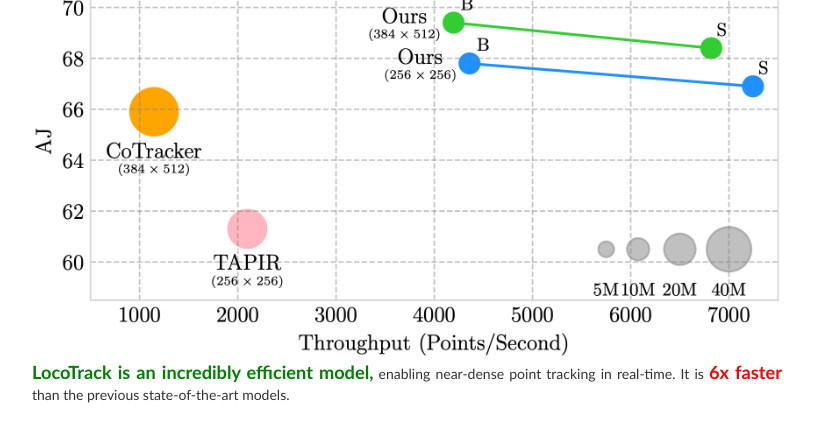
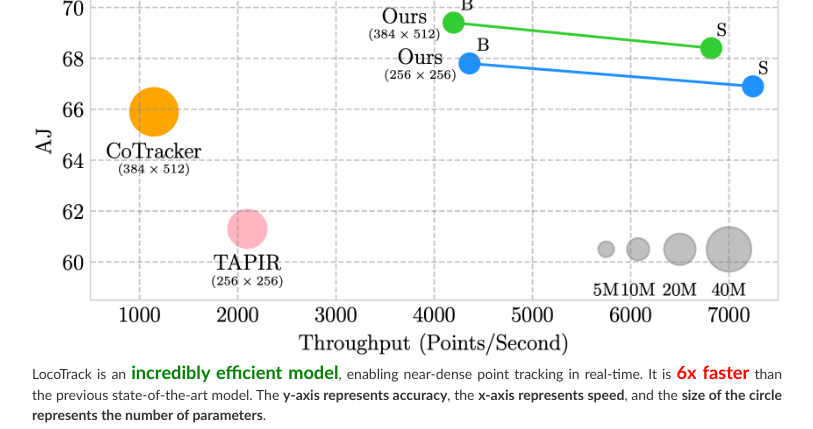
Before and after one commit to cvlab-kaist/locotrack, a plain HTML site: page index.html in a window 1280 px wide. Shown: the part 337-766 px from the top of the page, without its empty margins (233-1046 px from the left). Drawn offline with Linux system fonts and the light colour scheme.

Commit message:
add description

```diff
--- a/index.html
+++ b/index.html
@@ -120,7 +120,7 @@
                     <img src="./img/teaser.png" width="100%">
                 </div>
                 <div class="text-justify">
-                    <span style="color: green; font-size: 1.3em; font-weight: bold;">LocoTrack is an incredibly efficient model,</span> enabling near-dense point tracking in real-time. It is <span style="color: red; font-size: 1.3em; font-weight: bold;">6x faster</span> than the previous state-of-the-art models.
+                    LocoTrack is an <span style="color: green; font-size: 1.3em; font-weight: bold;">incredibly efficient model</span>, enabling near-dense point tracking in real-time. It is <span style="color: red; font-size: 1.3em; font-weight: bold;">6x faster</span> than the previous state-of-the-art model. The <span style="font-weight: bold;">y-axis represents accuracy</span>, the <span style="font-weight: bold;">x-axis represents speed</span>, and the <span style="font-weight: bold;">size of the circle represents the number of parameters</span>.
                 </div>
 
             </div>
```
